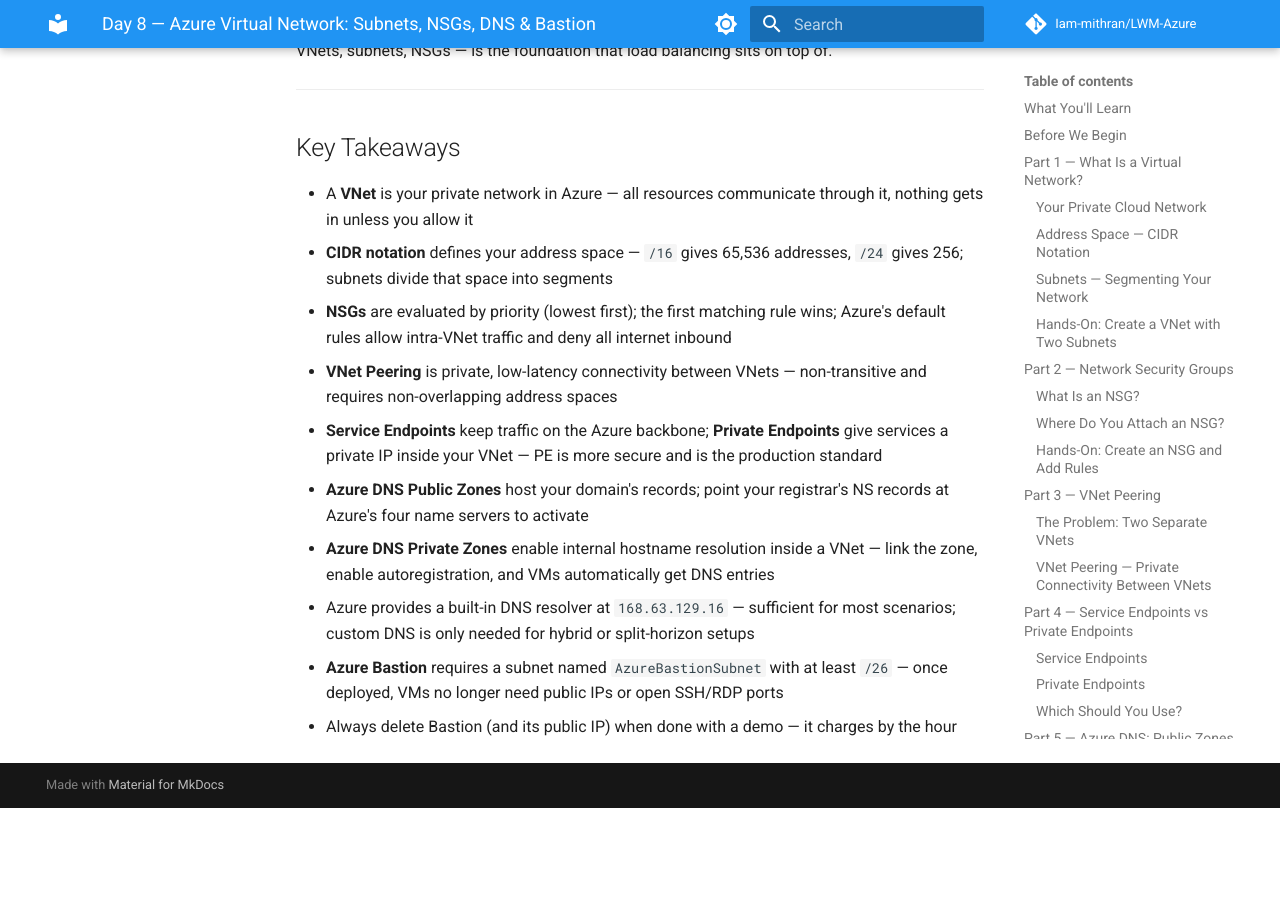
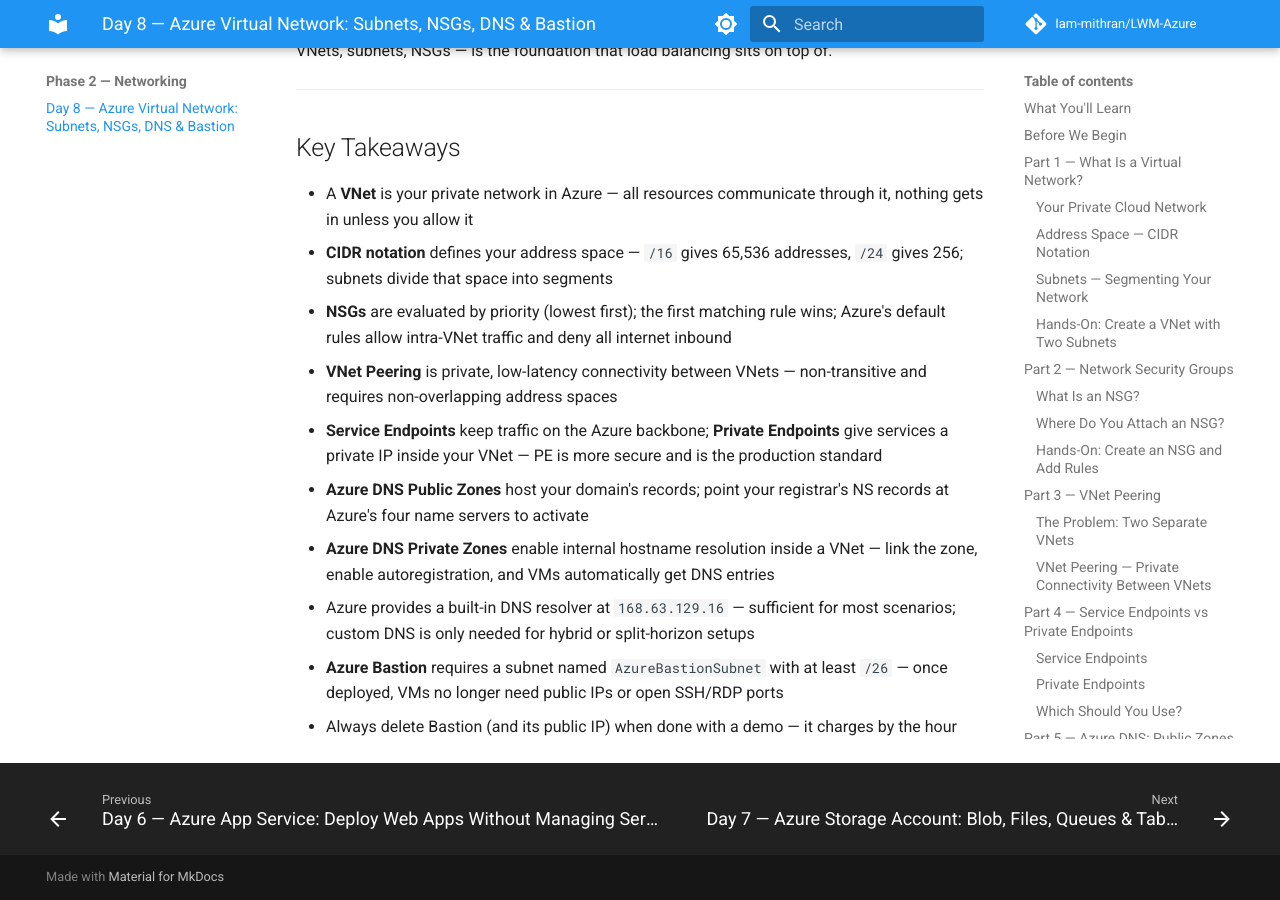
Before and after one commit to Iam-mithran/LWM-Azure, an MkDocs documentation site: the page built from docs/day08_virtual_network.md, in a window 1280 px wide and 900 px high, scrolled down 20867 px. Built offline with MkDocs 1.6.1 and Material for MkDocs 9.7.7, drawn with Linux system fonts in a browser that asks for light colours; comment, search, counter and statistics services are not loaded; before the commit the page ends 21675 px from its top, so only the background shows below that.

Commit message:
Add Day 8 Virtual Network to mkdocs nav
Co-Authored-By: Claude Sonnet 4.6 <noreply@anthropic.com>

```diff
--- a/mkdocs.yml
+++ b/mkdocs.yml
@@ -57,5 +57,7 @@ nav:
       - "Day 4 — Web Servers on Azure VMs: Architecture + IIS & Nginx": day04_web_hosting_architecture.md
       - "Day 5 — VM Management, Availability, Bastion & Backup": day05_vms_part3.md
       - "Day 6 — Azure App Service: Deploy Web Apps Without Managing Servers": day06_app_service.md
+  - "Phase 2 — Networking":
+      - "Day 8 — Azure Virtual Network: Subnets, NSGs, DNS & Bastion": day08_virtual_network.md
   - "Phase 3 — Storage, Databases & Global Delivery":
       - "Day 7 — Azure Storage Account: Blob, Files, Queues & Tables": day07_storage_account.md
```
